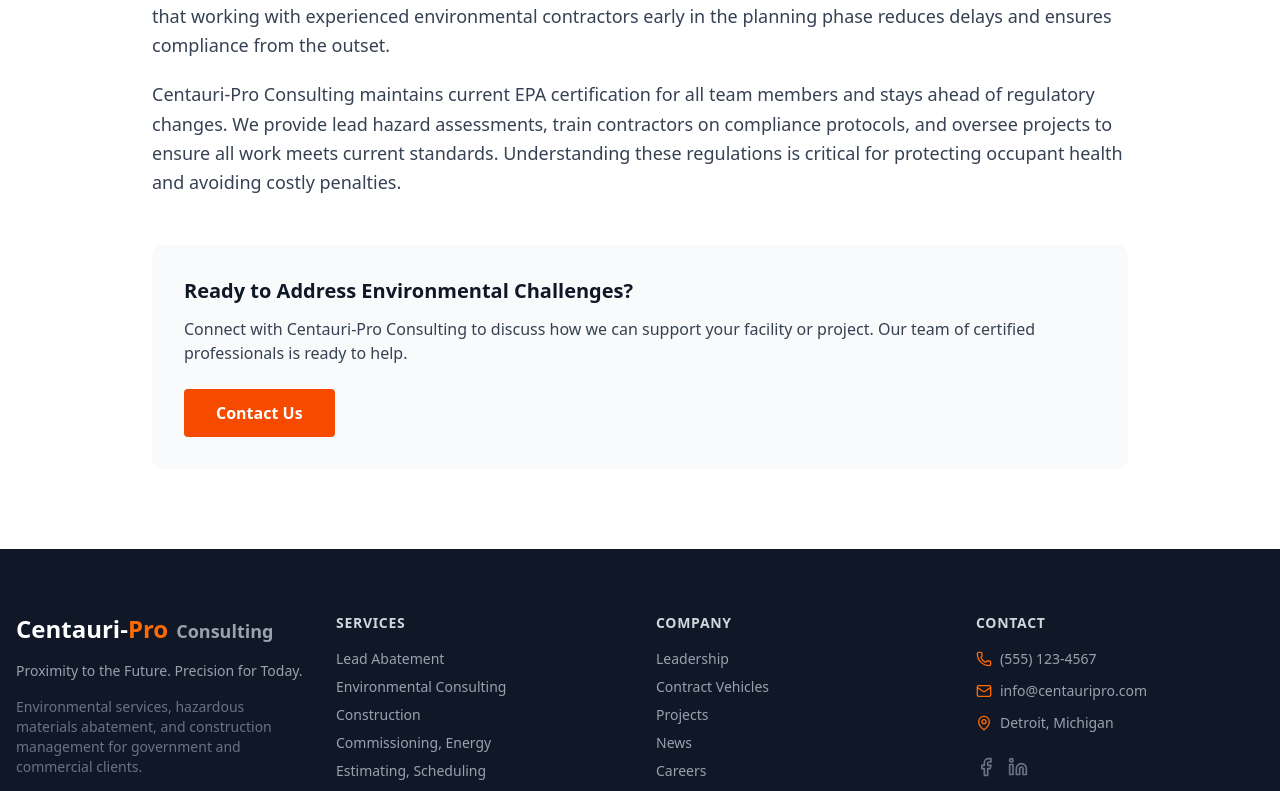
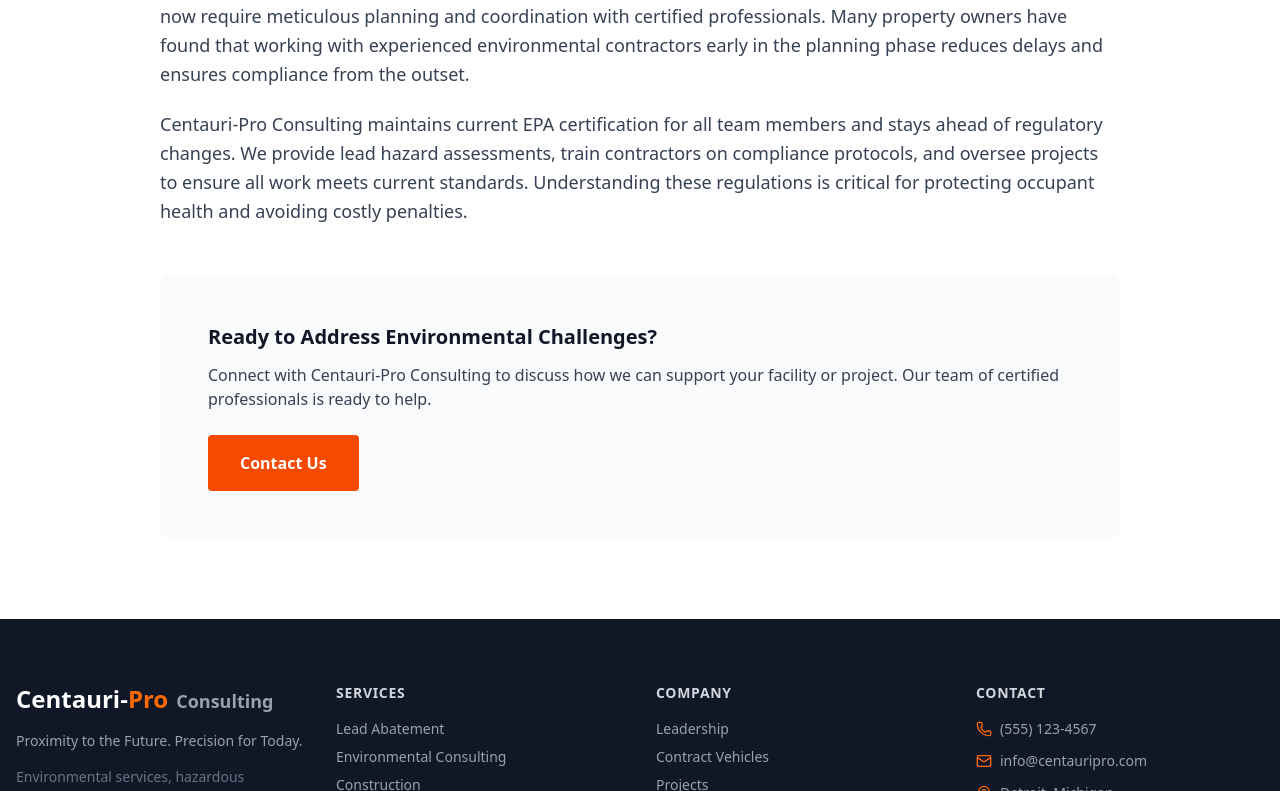
Before and after one commit to nexdyne/Stratra-Dynamics-L.L.C, a React (Vite) app: page /news/epa-lead-safe-rrp-update in a window 1280 px wide. Shown: the part 1110-1901 px from the top of the page. Built offline with nearby package versions, Linux system fonts and the light colour scheme.

Commit message:
Refactor NewsDetailPage layout and styles

```diff
--- a/src/pages/NewsDetailPage.jsx
+++ b/src/pages/NewsDetailPage.jsx
@@ -63,8 +63,8 @@
         </section>
 
         <section className="py-10 md:py-16 xl:py-20">
-          <div className="max-w-4xl xl:max-w-5xl mx-auto px-4 xl:px-6 text-center">
-            <h1 className="text-3xl sm:text-4xl md:text-5xl font-bold text-gray-900 mb-4">Article Not Found</h1>
+          <div className="max-w-4xl xl:max-w-5xl mx-auto px-4 sm:px-6 xl:px-8 text-center">
+            <h1 className="text-xl sm:text-3xl md:text-4xl font-bold text-gray-900 mb-4">Article Not Found</h1>
             <p className="text-lg text-gray-700 mb-8">
               The article you are looking for does not exist or has been removed.
             </p>
@@ -84,7 +84,7 @@
     <div className="min-h-screen bg-white">
       {/* Breadcrumb */}
       <section className="bg-gray-50 py-4">
-        <div className="max-w-6xl xl:max-w-7xl mx-auto px-4 xl:px-8">
+        <div className="max-w-6xl xl:max-w-7xl mx-auto px-4 sm:px-6 xl:px-8">
           <div className="text-sm text-gray-600">
             <Link to="/" className="hover:text-orange-600 transition">Home</Link>
             <span className="mx-2">/</span>
@@ -97,7 +97,7 @@
 
       {/* Article Content */}
       <article className="py-10 md:py-16 xl:py-20">
-        <div className="max-w-4xl xl:max-w-5xl mx-auto px-4 xl:px-6">
+        <div className="max-w-4xl xl:max-w-5xl mx-auto px-4 sm:px-6 xl:px-8">
           {/* Back Link */}
           <Link
             to="/news"
@@ -116,7 +116,7 @@
                 {article.category}
               </span>
             </div>
-            <h1 className="text-3xl sm:text-4xl md:text-5xl font-bold text-gray-900 mb-6">
+            <h1 className="text-2xl sm:text-4xl md:text-5xl font-bold text-gray-900 mb-6">
               {article.title}
             </h1>
           </div>
@@ -131,7 +131,7 @@
           </div>
 
           {/* CTA Box */}
-          <div className="bg-gray-50 p-8 rounded-lg mt-12">
+          <div className="bg-gray-50 p-6 sm:p-8 md:p-12 rounded-lg mt-12">
             <h3 className="text-xl font-bold text-gray-900 mb-3">
               Ready to Address Environmental Challenges?
             </h3>
@@ -140,7 +140,7 @@
             </p>
             <Link
               to="/contact"
-              className="inline-block bg-orange-600 text-white px-8 py-3 rounded font-semibold hover:bg-orange-700 transition"
+              className="inline-block w-full sm:w-auto bg-orange-600 text-white px-6 sm:px-8 py-4 min-h-[48px] rounded font-semibold hover:bg-orange-700 transition text-center"
             >
               Contact Us
             </Link>
```
